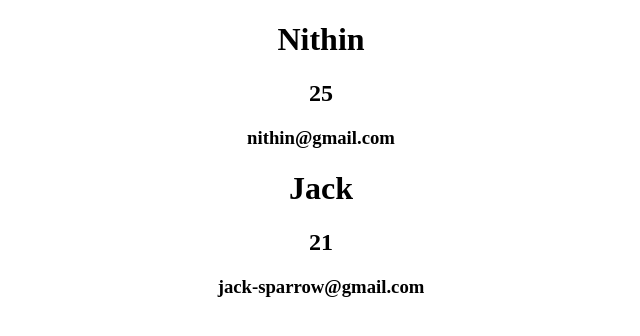
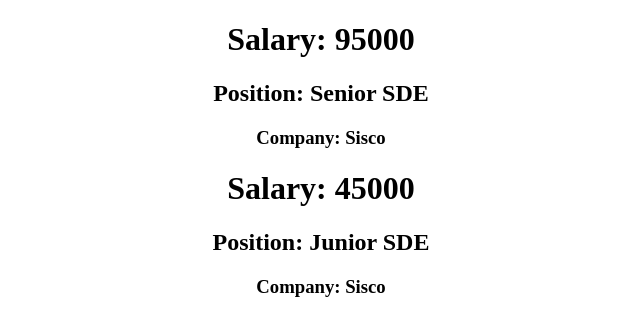
Before and after one commit to nithinshibu/react-for-beginners, a React (Create React App) app: page / in a window 1280 px wide. Shown: the top 336 px of the page, without its empty margins (319-959 px from the left). Built offline with nearby package versions, Linux system fonts and the light colour scheme.

Commit message:
Added a new component called Job

```diff
--- a/src/App.js
+++ b/src/App.js
@@ -3,8 +3,10 @@
 function App() {
   return (
     <div className="App">
-      <User name="Nithin" age={25} email="nithin@gmail.com" />
-      <User name="Jack" age={21} email="jack-sparrow@gmail.com" />
+      {/* <User name="Nithin" age={25} email="nithin@gmail.com" />
+      <User name="Jack" age={21} email="jack-sparrow@gmail.com" /> */}
+      <Job salary={95000} position="Senior SDE" company="Sisco" />
+      <Job salary={45000} position="Junior SDE" company="Sisco" />
     </div>
   );
 }
@@ -20,4 +22,14 @@
   );
 };
 
+const Job = (props) => {
+  return (
+    <div>
+      <h1>Salary: {props.salary}</h1>
+      <h2>Position: {props.position}</h2>
+      <h3>Company: {props.company}</h3>
+    </div>
+  );
+};
+
 export default App;
```
